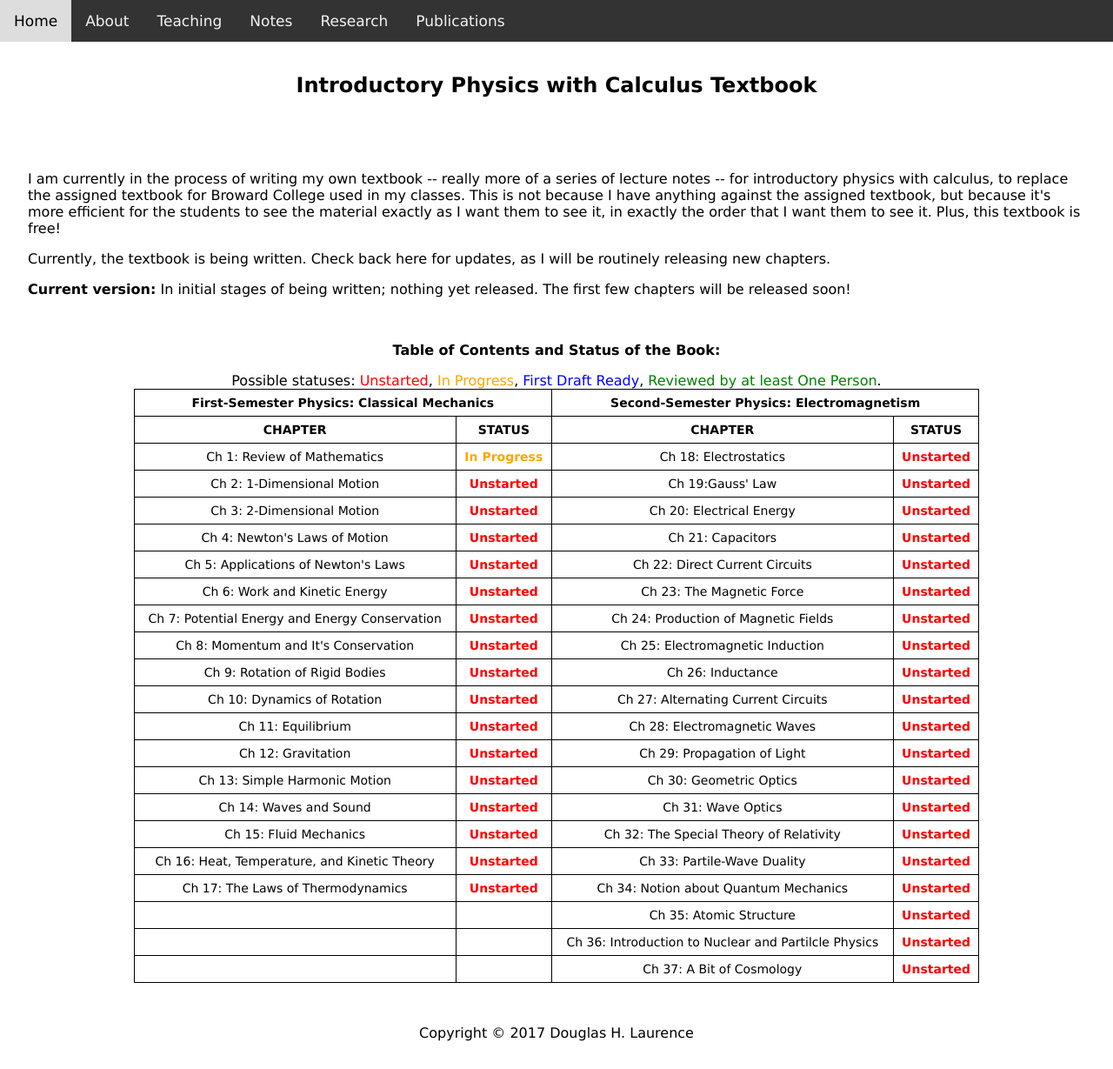
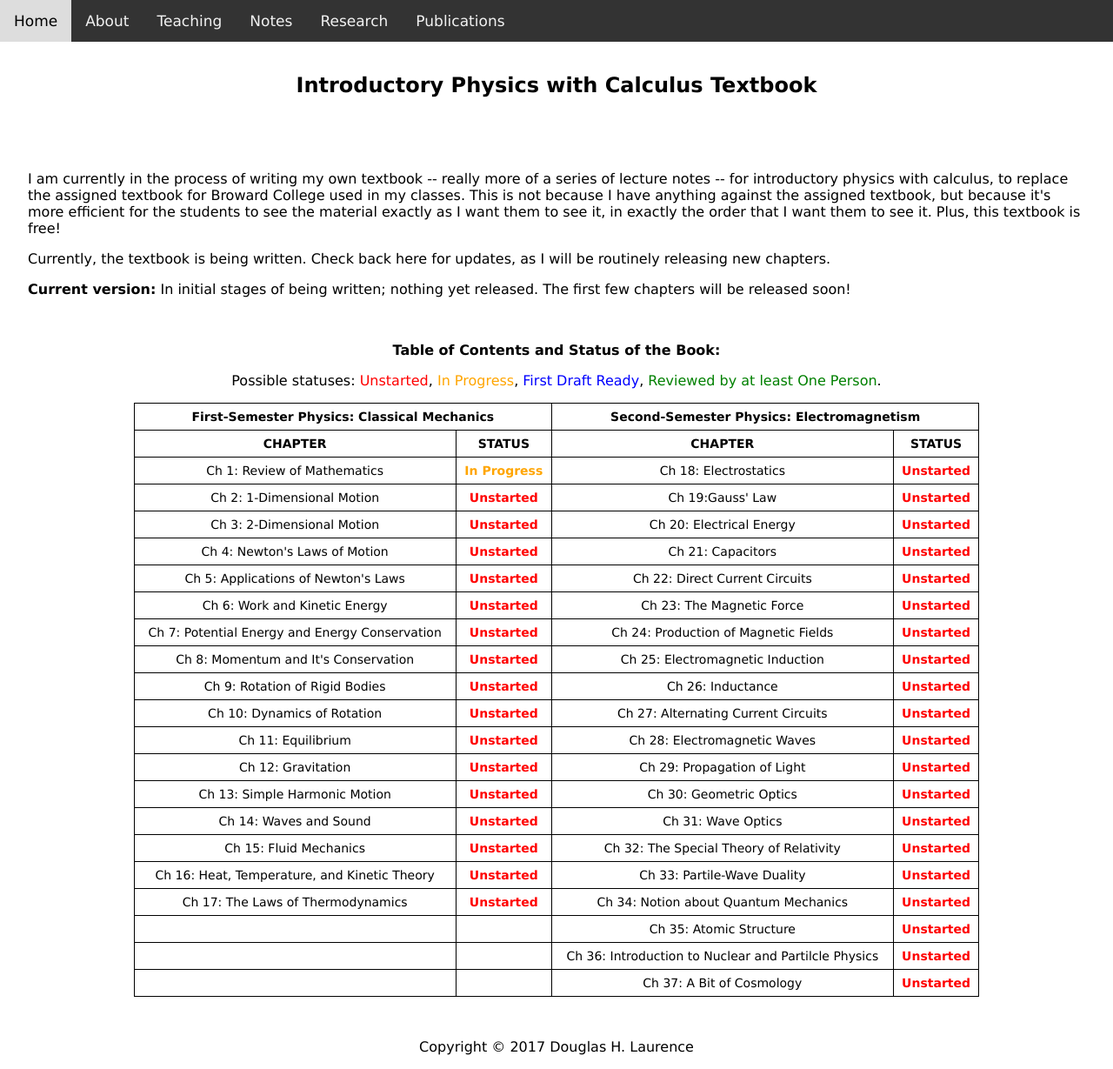
Before and after one commit to dhlaurence/dhlaurence.github.io, a Jekyll site: the page built from uptextbook.html, in a window 1280 px wide. Shown: the whole page at 87% size. Built offline with Jekyll 4.4.1, drawn with Linux system fonts in a browser that asks for light colours.

Commit message:
Update uptextbook.html

```diff
--- a/uptextbook.html
+++ b/uptextbook.html
@@ -28,7 +28,7 @@
   <p><center><b>Table of Contents and Status of the Book:</b></center></p>
 
   <p><center>Possible statuses: <font color="red">Unstarted</font>, <font color="orange">In Progress</font>,
-    <font color="blue">First Draft Ready</font>, <font color="green">Reviewed by at least One Person</font>.
+    <font color="blue">First Draft Ready</font>, <font color="green">Reviewed by at least One Person</font>.</center></p>
 
   <center><table style="width:80%">
   <tr>
```
